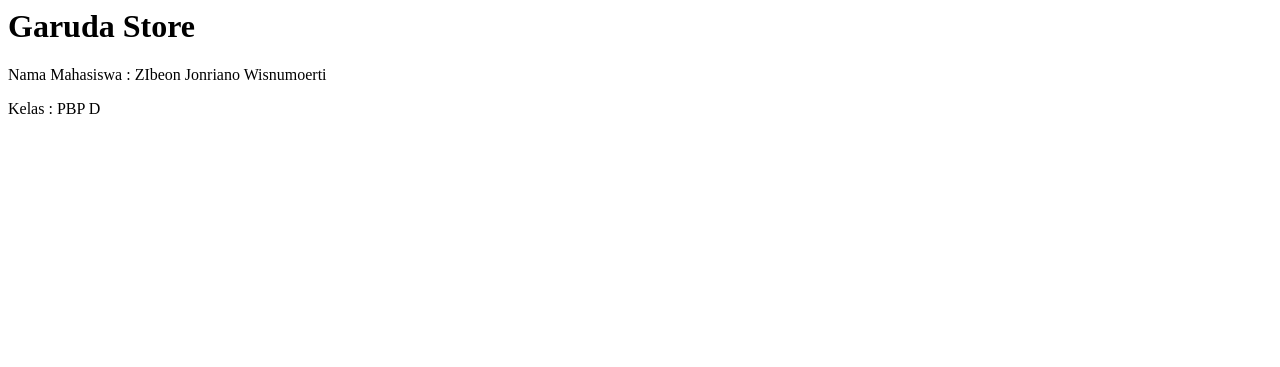
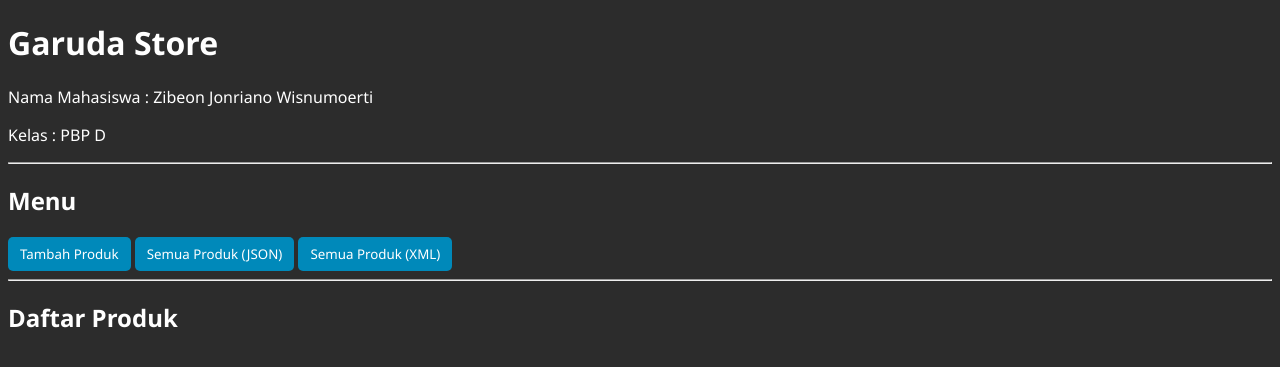
Before and after one commit to zibeonjonriano/garuda-store, a Django app: page / in a window 1280 px wide. Shown: the top 367 px of the page. Run offline with Django 5.2, Linux system fonts and the light colour scheme; data that the repository does not hold is empty.

Commit message:
Complete Tugas 3: Implementasi Form dan Data Delivery pada Django

```diff
--- a/garuda_store/settings.py
+++ b/garuda_store/settings.py
@@ -61,7 +61,7 @@ ROOT_URLCONF = 'garuda_store.urls'
 TEMPLATES = [
     {
         'BACKEND': 'django.template.backends.django.DjangoTemplates',
-        'DIRS': [],
+        'DIRS': [BASE_DIR / 'templates'], # Tambahkan konten baris ini
         'APP_DIRS': True,
         'OPTIONS': {
             'context_processors': [
--- a/main/templates/main.html
+++ b/main/templates/main.html
@@ -1,4 +1,105 @@
-<!-- main/templates/main/home.html -->
+<!-- main/templates/main.html -->
+{% extends "base.html" %}
+{% block content %}
 <h1>{{ app_name }}</h1>
 <p>Nama Mahasiswa   : {{ student_name }}</p>
 <p>Kelas            : {{ class_name }}</p>
+
+<hr>
+
+<h2>Menu</h2>
+
+<a href="{% url 'main:add_product' %}"><button>Tambah Produk</button></a>
+<a href="{% url 'main:products_json' %}"><button>Semua Produk (JSON)</button></a>
+<a href="{% url 'main:products_xml' %}"><button>Semua Produk (XML)</button></a>
+
+<hr>
+
+<h2>Daftar Produk</h2>
+<div class="product-container">
+    {% for product in products %}
+    <div class="product-card">
+        <img src="{{ product.thumbnail }}" alt="{{ product.name }}" width="180" style="border-radius: 5px; padding-bottom: 10px;">
+        <h3>{{ product.name }}</h3>
+        <p>Price: Rp{{ product.price }}</p>
+        <a href="{% url 'main:product_detail' product.id %}"><button>Detail</button></a>
+    </div>
+    {% endfor %}
+</div>
+
+
+<style>
+*{
+    background-color: #2c2c2c;
+    font-family: 'Segoe UI', Tahoma, Geneva, Verdana, sans-serif;
+    color: white
+}
+.product-container {
+    display: flex;
+    flex-wrap: wrap;
+    gap: 20px;
+    margin-top: 20px;
+}
+
+.product-card {
+    justify-content: center;
+    background-color: #2c2c2c;
+    border: solid grey 0.5px;
+    border-radius: 10px;
+    padding: 15px;
+    width:180px;
+    box-shadow: 0px 0px 8px rgba(255, 255, 255, 0);
+}
+
+.product-card:hover {
+    transform: scale(1.01);
+    box-shadow: 0px 0px 8px grey;
+}
+
+.product-card h3 {
+    margin-top: 0;
+}
+
+a button{
+    background-color:  #0089ba;
+    color: white;
+    border: none;
+    padding: 8px 12px;
+    cursor: pointer;
+    border-radius: 5px;
+}
+
+a button:hover{
+    background-color:  #096688;
+    transition: background-color 0.2s;
+    color: white;
+    border: none;
+    padding: 8px 12px;
+    cursor: pointer;
+    border-radius: 5px;
+    box-shadow: 0px 0px 5px #0089ba;
+}
+
+.product-card a button{
+    background-color: #0089ba;
+    color: rgb(255, 255, 255);
+    border: none;
+    padding: 8px 12px;
+    border-radius: 5px;
+    cursor: pointer;
+    transition: background-color 0.2s;
+}
+
+.product-card a button:hover{
+    background-color:  #096688;
+    color: rgb(255, 255, 255);
+    border: none;
+    padding: 8px 12px;
+    border-radius: 5px;
+    cursor: pointer;
+    transition: background-color 0.2s;
+    box-shadow: 0px 0px 5px #0089ba;
+}
+
+</style>
+{% endblock content %}
--- a/main/urls.py
+++ b/main/urls.py
@@ -1,9 +1,17 @@
 # main/urls.py
 from django.urls import path
-from main.views import show_main
+from main.views import show_main, products_json, products_xml, product_json_by_id, product_xml_by_id, product_detail, add_product
+from django.conf import settings
+from django.conf.urls.static import static
 
 app_name = "main"
 
 urlpatterns = [
-    path("", show_main, name="show_home"),  # "/" → fungsi home di views.py
+    path("", show_main, name="show_main"),  # "/" → fungsi show_main di views.py
+    path("products/json/", products_json, name="products_json"),
+    path("products/xml/", products_xml, name="products_xml"),
+    path("products/json/<int:id>/", product_json_by_id, name="product_json_by_id"),
+    path("products/xml/<int:id>/", product_xml_by_id, name="product_xml_by_id"),
+    path("products/<int:id>/", product_detail, name="product_detail"),
+    path("products/add/", add_product, name="add_product"),
 ]
--- a/main/views.py
+++ b/main/views.py
@@ -1,10 +1,59 @@
 # main/views.py
-from django.shortcuts import render
+from django.shortcuts import render, get_object_or_404, redirect
+from django.http import HttpResponse
+from django.core import serializers
+from .models import Product
+from .forms import ProductForm
 
 def show_main(request):
+    products = Product.objects.all()
     context = {
-        "app_name": "Garuda Store",
-        "student_name": "ZIbeon Jonriano Wisnumoerti",
-        "class_name": "PBP D"
+        'app_name': "Garuda Store",
+        'student_name': "Zibeon Jonriano Wisnumoerti",
+        'class_name': "PBP D",
+        'products': products,
     }
     return render(request, "main.html", context)
+
+
+
+# --- Data Delivery Views ---
+def products_json(request):
+    products = Product.objects.all()
+    data = serializers.serialize("json", products)
+    return HttpResponse(data, content_type="application/json")
+
+def products_xml(request):
+    products = Product.objects.all()
+    data = serializers.serialize("xml", products)
+    return HttpResponse(data, content_type="application/xml")
+
+def product_json_by_id(request, id):
+    product = get_object_or_404(Product, pk=id)
+    data = serializers.serialize("json", [product])
+    return HttpResponse(data, content_type="application/json")
+
+def product_xml_by_id(request, id):
+    product = get_object_or_404(Product, pk=id)
+    data = serializers.serialize("xml", [product])
+    return HttpResponse(data, content_type="application/xml")
+
+def add_product(request):
+    form = ProductForm(request.POST or None)
+
+    if form.is_valid() and request.method == "POST":
+        form.save()
+        return redirect('main:show_main')
+
+    context = {'form': form}
+    return render(request, "add_product.html", context)
+
+
+def product_detail(request, id):
+    product = get_object_or_404(Product, pk=id)
+
+    context = {
+        'product': product
+    }
+
+    return render(request, "product_detail.html", context)
--- /dev/null
+++ b/templates/base.html
@@ -0,0 +1,13 @@
+{% load static %}
+<!DOCTYPE html>
+<html lang="en">
+<head>
+    <meta charset="UTF-8" />
+    <meta name="viewport" content="width=device-width, initial-scale=1.0" />
+    {% block meta %} {% endblock meta %}
+</head>
+
+<body>
+    {% block content %} {% endblock content %}
+</body>
+</html>
```
Also changed, not shown: main/forms.py (added, +9 -0 lines), main/templates/add_product.html (added, +12 -0 lines), main/templates/product_detail.html (added, +12 -0 lines), README.md, products_json_SS_POSTMAN.png (added), products_json_by_id_SS_POSTMAN.png (added), products_xml_SS_POSTMAN.png (added), products_xml_by_id_SS_POSTMAN.png (added).
